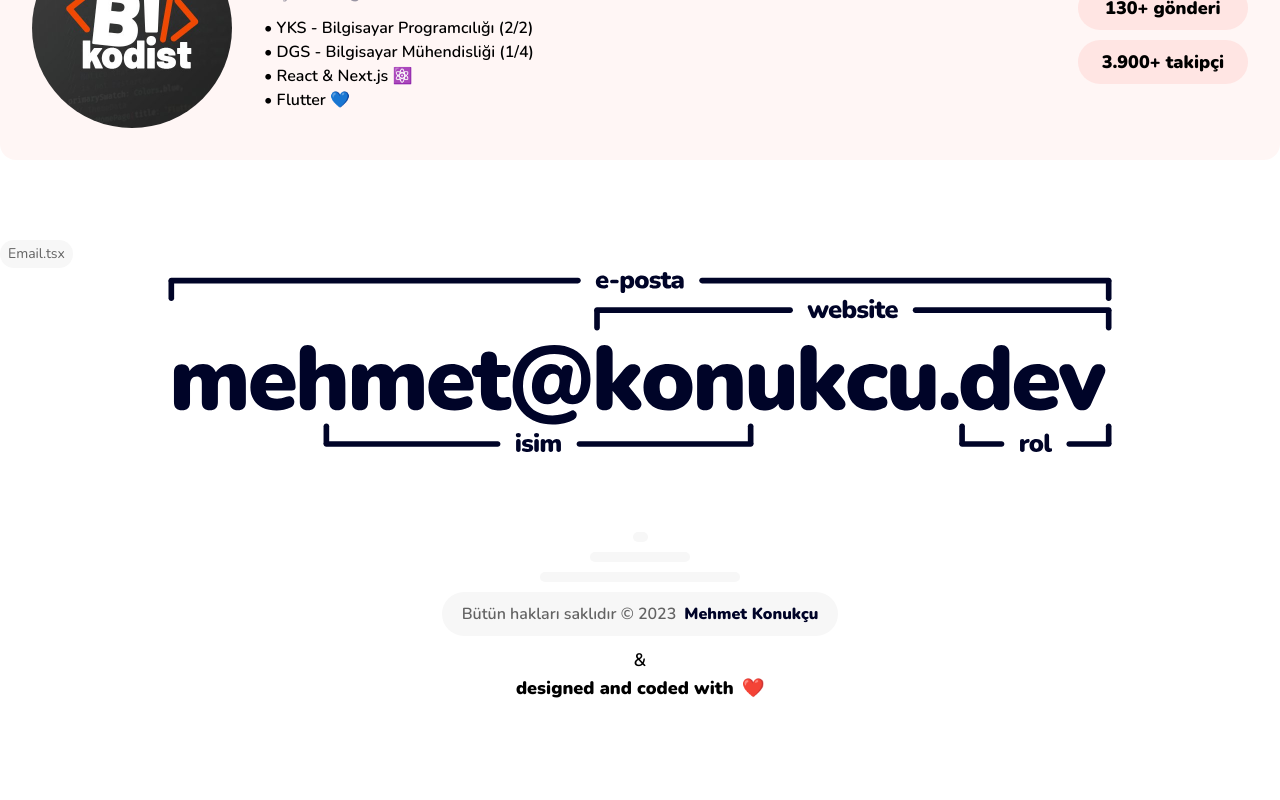
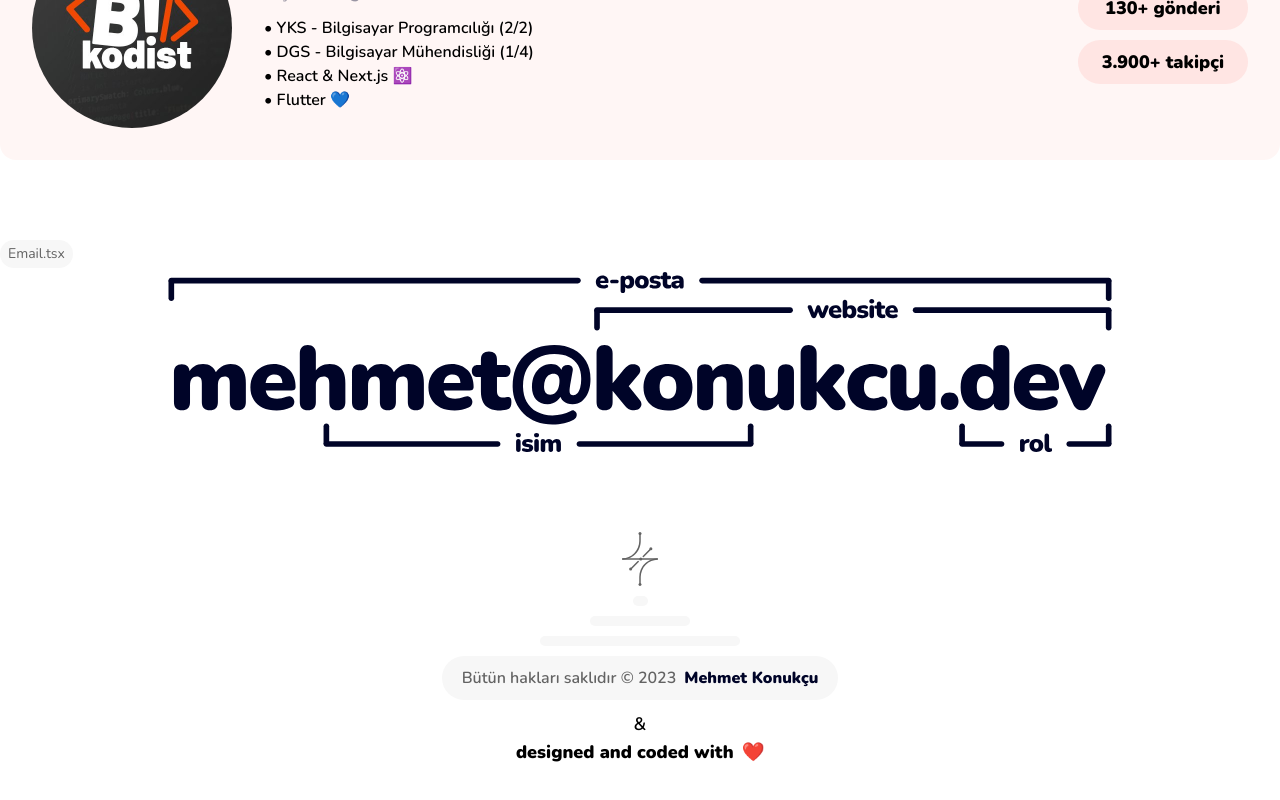
Before and after one commit to mehmetext/konukcudev-next, a Next.js app: page / in a window 1280 px wide. Shown: the part 4185-4985 px from the top of the page. Built offline with nearby package versions, Linux system fonts and the light colour scheme.

Commit message:
added SLogo

```diff
--- a/src/components/organisms/Footer.tsx
+++ b/src/components/organisms/Footer.tsx
@@ -3,11 +3,13 @@ import Link from "next/link";
 
 //Components
 import Container from "../atoms/Container";
+import Icon from "../atoms/Icon";
 
 export default function Footer() {
 	return (
 		<Container>
 			<div className="flex flex-col items-center gap-y-2.5 mb-20">
+				<Icon name="SLogo" />
 				<div className="h-2.5 w-[15px] bg-bright rounded-full"></div>
 				<div className="h-2.5 w-[100px] bg-bright rounded-full"></div>
 				<div className="h-2.5 w-[200px] bg-bright rounded-full"></div>
```
Also changed, not shown: public/images/icons/SLogo.svg (added).
